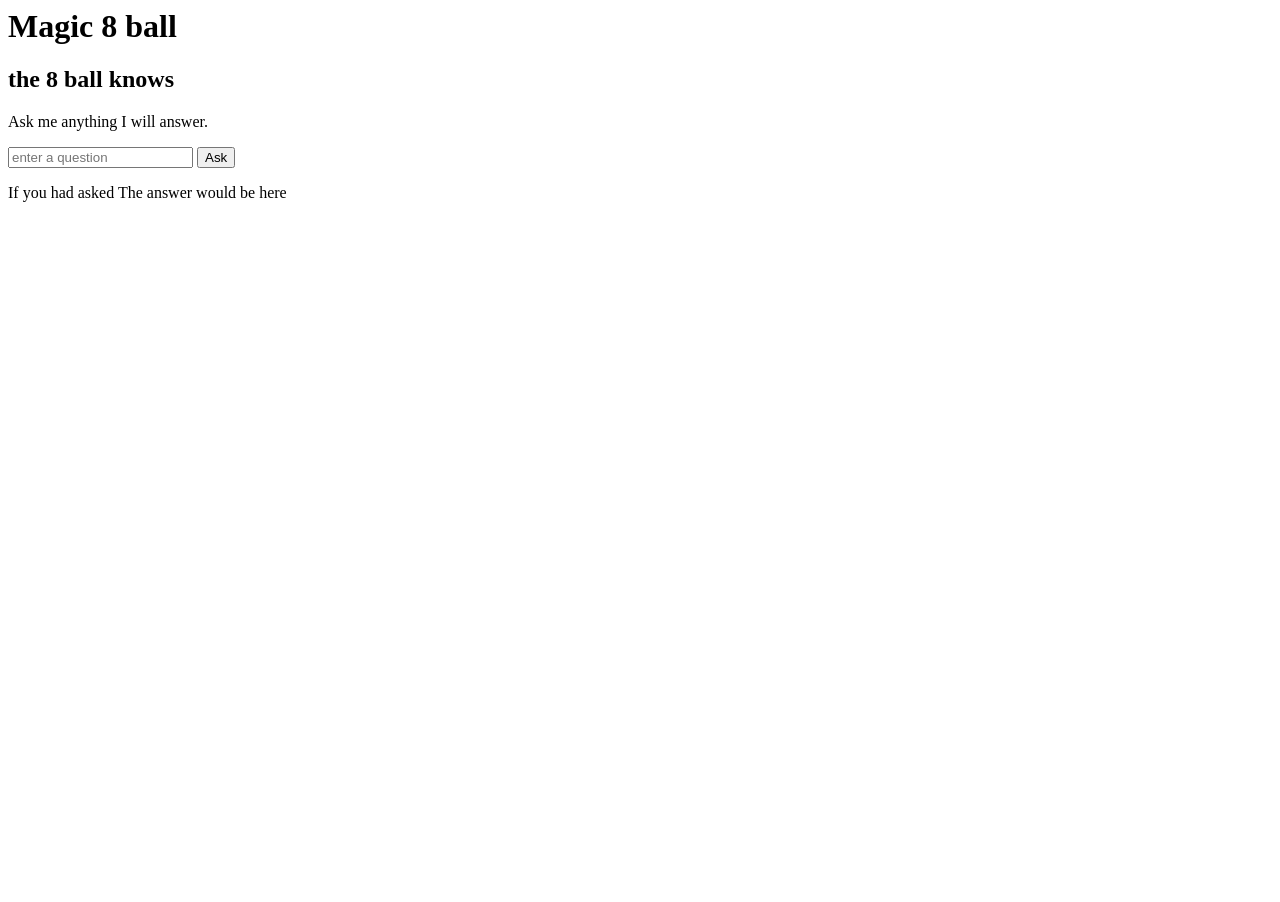
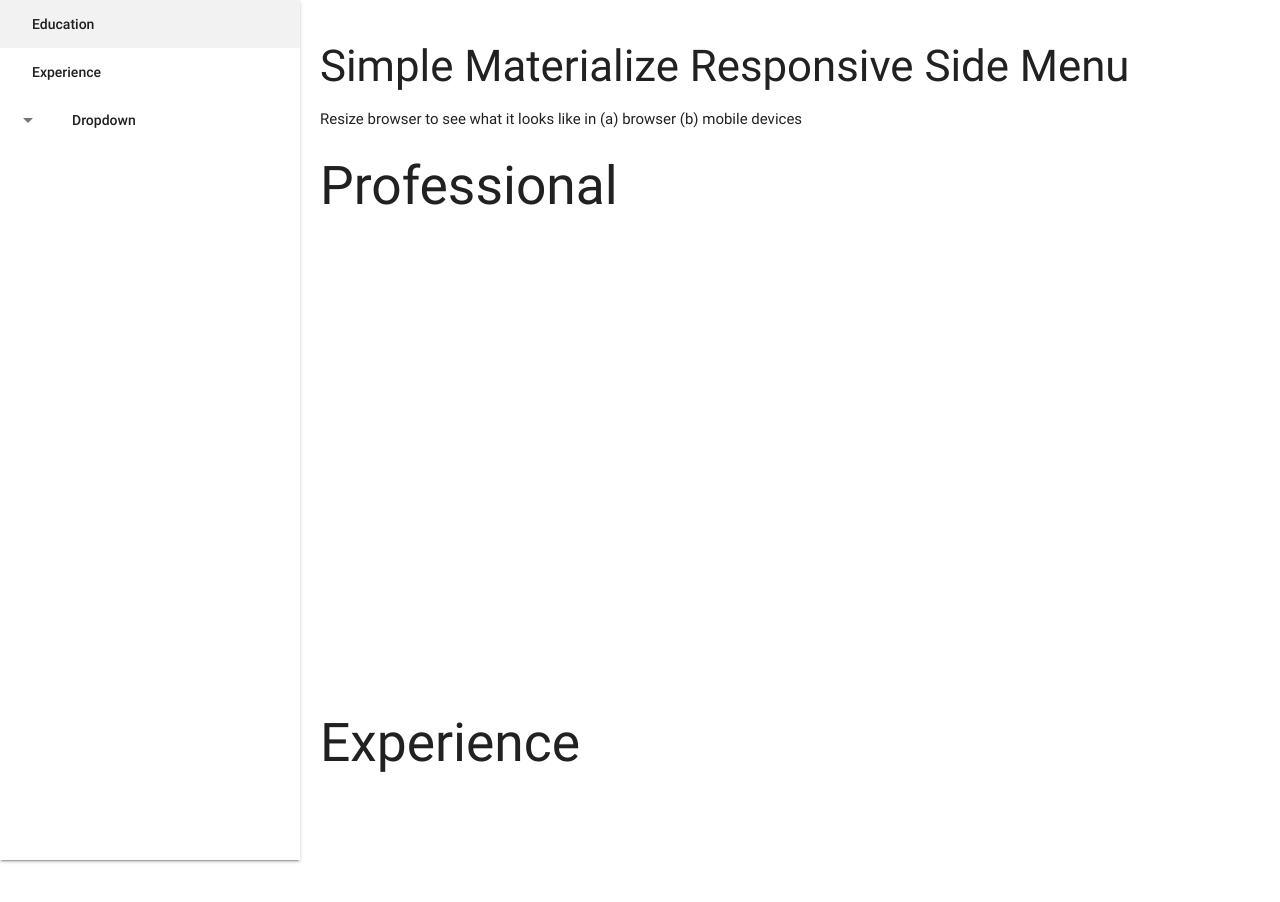
Before and after one commit to alla4300/UX308-Assignment-2, a plain HTML site: page index.html in a window 1280 px wide. Before the commit the page ends 800 px from the top, so only its background shows below. Drawn offline with nearby package versions, Linux system fonts and the light colour scheme.

Commit message:
add index.html from lab 5

```diff
--- a/index.html
+++ b/index.html
@@ -1,25 +1,125 @@
+<!DOCTYPE html>
+<html lang="en">
+
 <head>
-    <link rel="manifest" href="/magic.webmanifest">
-    <meta name="viewport" content="width=device-width, initial-scale=1">
-    <link rel="icon" href="favicon.ico" type="image/x-icon" />
-    <link rel="apple-touch-icon" href="img/apple-touch-icon.png">
-    <meta name="theme-color" content="white" />
-    <meta name="apple-mobile-web-app-capable" content="yes">
-    <meta name="apple-mobile-web-app-status-bar-style" content="black">
-    <meta name="apple-mobile-web-app-title" content="Magic 8 Ball">
-    <meta name="msapplication-TileImage" content="/img/ms144.png">
-    <meta name="msapplication-TileColor" content="#FFFFFF">
+    <!-- JQuery / Materialize CSS + JavaScript imports -->
+
+    <meta name="viewport" content="width=device-width, initial-scale=1.0">
+
+    <link href="https://cdnjs.cloudflare.com/ajax/libs/materialize/0.98.0/css/materialize.min.css" rel="stylesheet" />
+    <link href="https://fonts.googleapis.com/icon?family=Material+Icons" rel="stylesheet" />
+
+    <script src="https://ajax.googleapis.com/ajax/libs/jquery/2.1.1/jquery.min.js"></script>
+    <script src="https://cdnjs.cloudflare.com/ajax/libs/materialize/0.98.0/js/materialize.min.js"></script>
+    <style>
+        #container {
+            padding-left: 300px;
+        }
+
+        #content {
+            padding: 20px;
+        }
+
+        @media only screen and (max-width : 992px) {
+            #container {
+                padding-left: 0px;
+            }
+        }
+    </style>
 
 </head>
 
 <body>
-    <form id="magic8ball">
-        <h1>Magic 8 ball</h1>
-        <h2>the 8 ball knows</h2>
-        <p>Ask me anything I will answer.</p>
-        <input id="question" placeholder="enter a question" />
-        <button type="submit">Ask</button>
-        <p id="answer">If you had asked The answer would be here</p>
-    </form>
-    <script src="js/main.js" type="module"></script>
+    <div id="container">
+
+        <div id="menu">
+
+            <ul id="slide-out" class="side-nav fixed show-on-large-only">
+                <li><a href="#education">Education</a></li>
+                <li><a href="#experience">Experience</a></li>
+                <li class="no-padding">
+                    <ul class="collapsible collapsible-accordion">
+                        <li>
+                            <a class="collapsible-header">Dropdown<i class="material-icons">arrow_drop_down</i></a>
+                            <div class="collapsible-body">
+                                <ul>
+                                    <li><a href="#!">Home</a></li>
+                                    <li><a href="#!">Professional</a></li>
+                                    <li><a href="#!">Portfolio</a></li>
+                                    <li><a href="#!">Experience</a></li>
+                                </ul>
+                            </div>
+                        </li>
+                    </ul>
+                </li>
+            </ul>
+        </div>
+
+        <div id="content">
+            <a href="#" data-activates="slide-out" class="button-collapse hide-on-large-only"><i
+                    class="material-icons">menu</i></a>
+
+            <h3>Simple Materialize Responsive Side Menu</h3>
+
+            <p>Resize browser to see what it looks like in (a) browser (b) mobile devices</p>
+<section id="education">
+<h2>Professional</h2>
+<br />
+<br />
+<br />
+<br />
+<br />
+<br />
+<br />
+<br />
+<br />
+<br />
+<br />
+<br />
+<br />
+<br />
+<br />
+<br />
+<br />
+<br />
+<br />
+<br />
+</section>
+<h2>Experience</h2>
+<br />
+<br />
+<br />
+<br />
+<br />
+<br />
+<br />
+<br />
+<br />
+<br />
+<br />
+<br />
+<br />
+<br />
+<br />
+<br />
+<br />
+<br />
+<br />
+<br />
+</section>
+        </div>
+
+    </div>
+    <script>
+        $('.button-collapse').sideNav({
+            menuWidth: 300, // Default is 300
+            edge: 'left', // Choose the horizontal origin
+            closeOnClick: false, // Closes side-nav on <a> clicks, useful for Angular/Meteor
+            draggable: true // Choose whether you can drag to open on touch screens
+        });
+
+
+    </script>
 </body>
+
+</html>
```
Also changed, not shown: indexpwa.html (added, +25 -0 lines).
